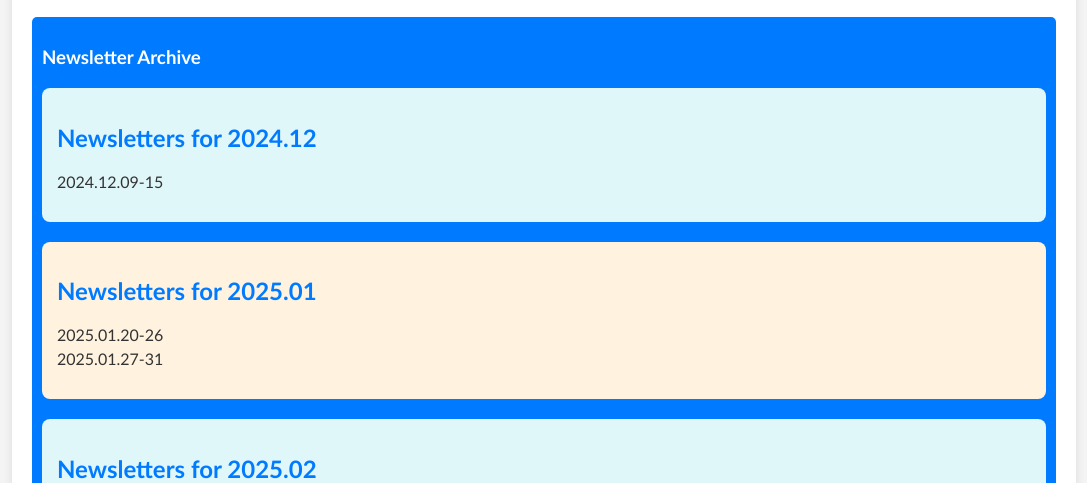
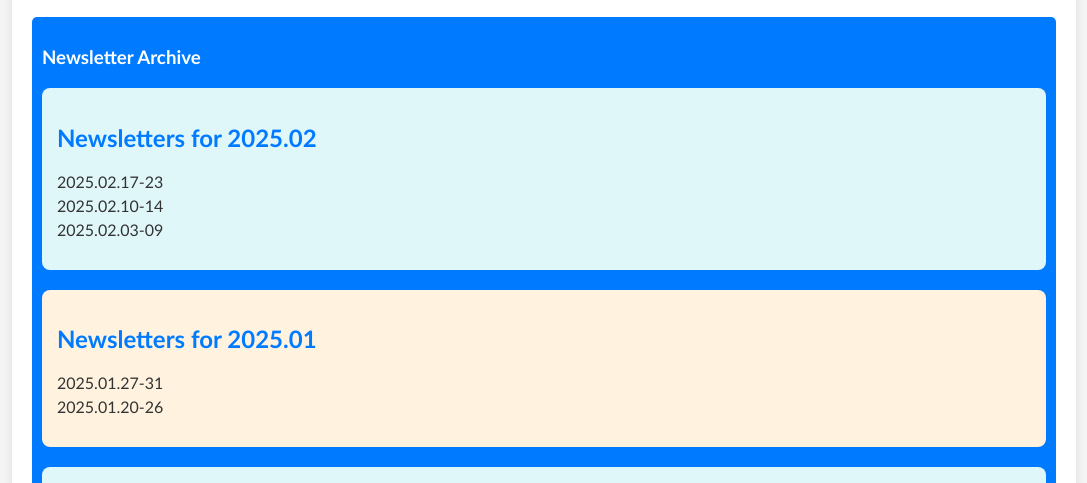
Before and after one commit to Nutz95/NewsLetterAI, a plain HTML site: page index.html in a window 1280 px wide. Shown: the part 317-800 px from the top of the page, without its empty margins (96-1183 px from the left). Drawn offline with Linux system fonts and the light colour scheme.

Commit message:
inverse the order of the newsletter groups that is displayed

```diff
--- a/index.html
+++ b/index.html
@@ -143,7 +143,7 @@
             // Function to generate newsletter sections
             function generateNewsletterSections() {
                 const container = document.getElementById("newsletter-sections");
-                const groupedFolders = groupFoldersByMonth(newsletterFolders);
+                const groupedFolders = groupFoldersByMonth(newsletterFolders.reverse());
 
                 Object.keys(groupedFolders).forEach((month, index) => {
                     const section = document.createElement("div");
```
